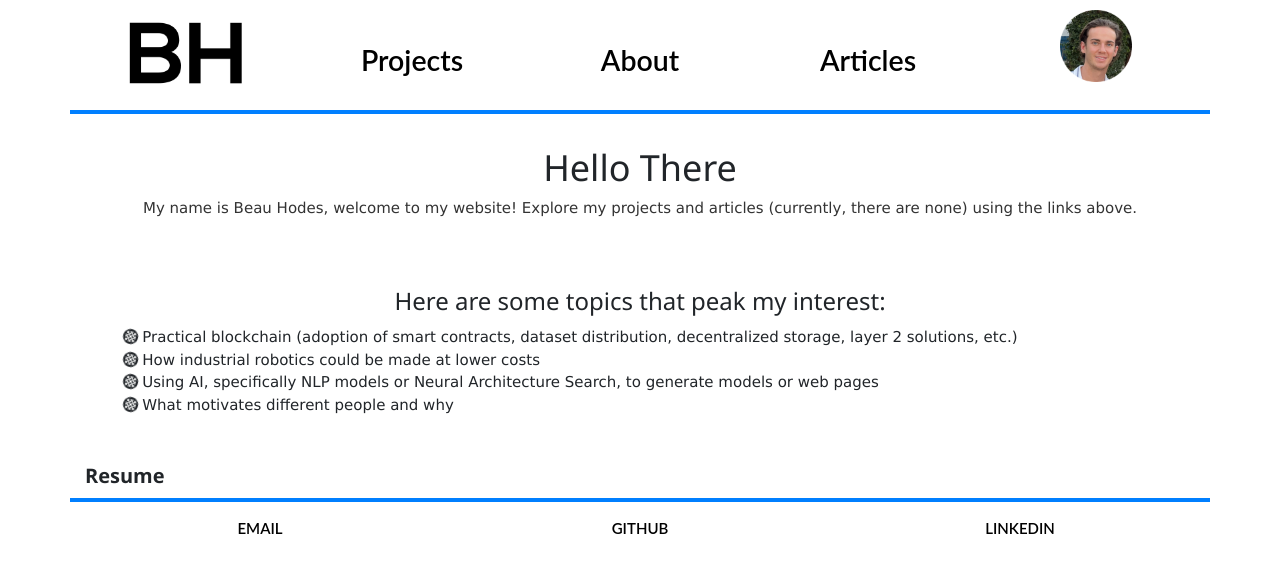
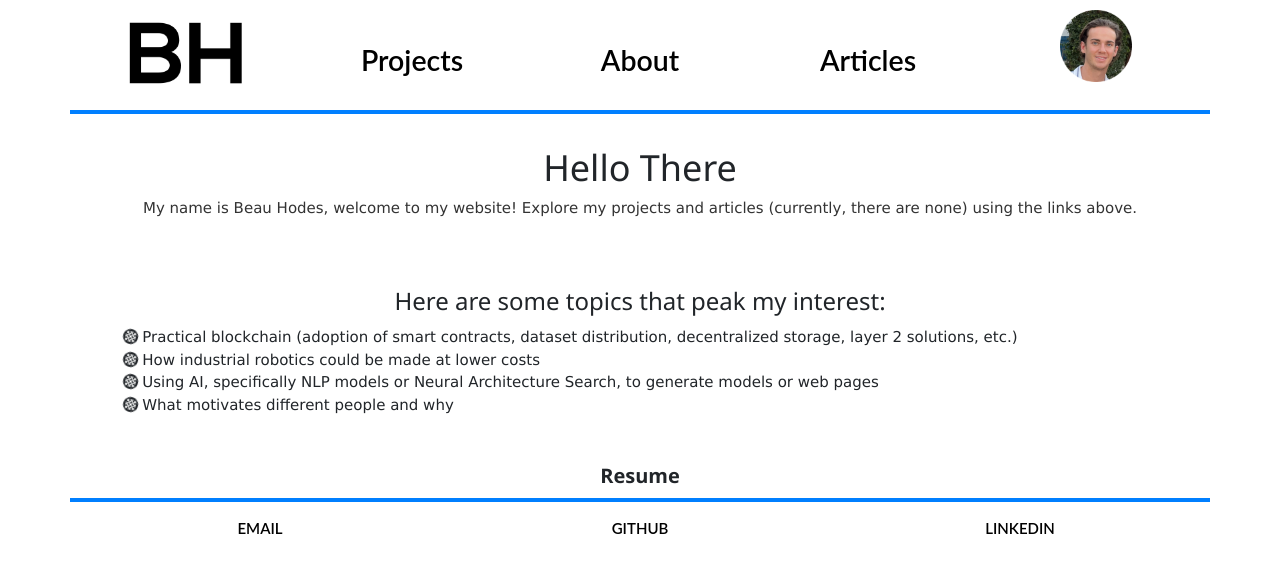
Before and after one commit to beauhodes/beauhodes.github.io, a Jekyll site: the page built from index.html, in a window 1280 px wide. Shown: the top 573 px of the page. Built offline with Jekyll 4.4.1, drawn with Linux system fonts in a browser that asks for light colours; nearby versions of some CDN libraries.

Commit message:
Update index.html

```diff
--- a/index.html
+++ b/index.html
@@ -17,4 +17,4 @@ title: Beau Hodes
 </ul>
 </div>
 <br>
-<h4 style="font-weight: bold"><a href="resume_latest.pdf">Resume</a></h4>
+<h4 style="font-weight: bold; text-align:center;"><a href="resume_latest.pdf">Resume</a></h4>
```
